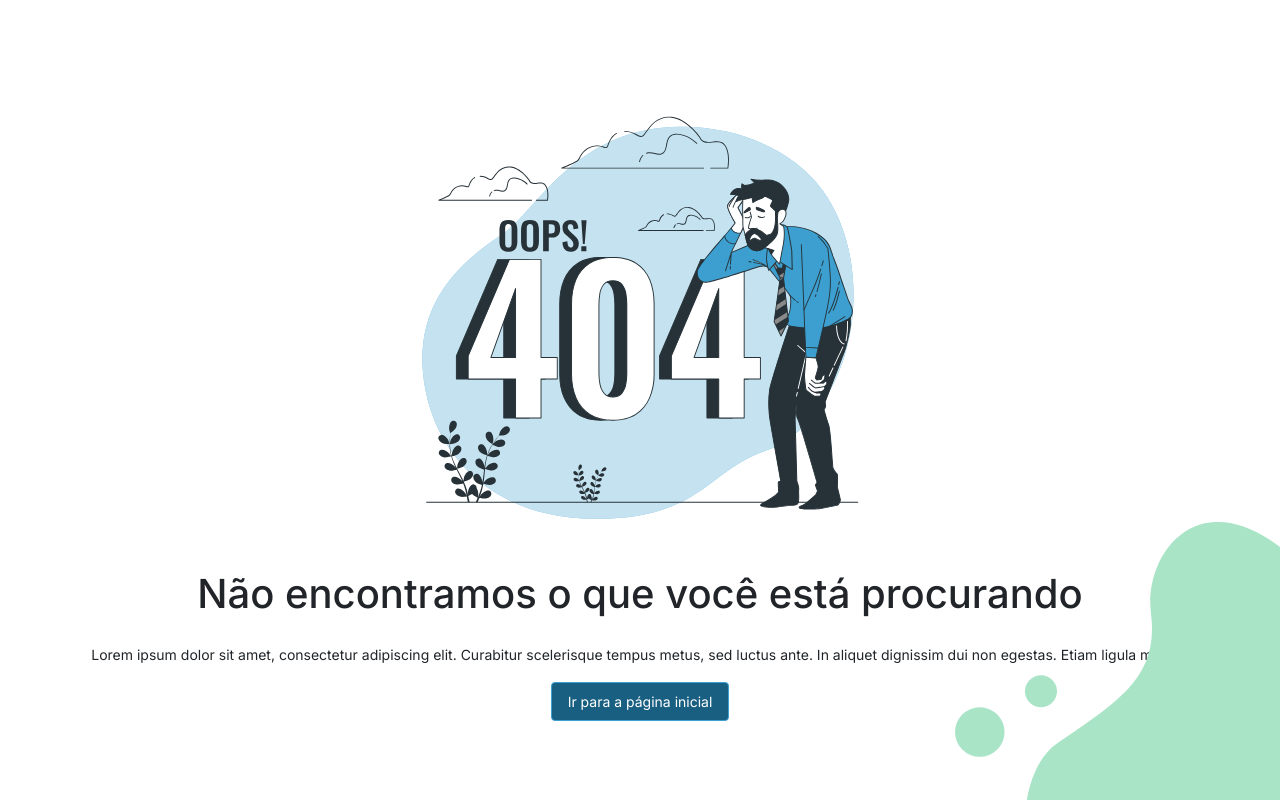
After one commit to Ailton-F/RAV, a Flask app: page /doacoes in a window 1280 px wide. The commit adds this page. Run offline with Flask 2, Linux system fonts and the light colour scheme; parts of the project's set-up code (start-up, migrations or seed data) failed here and were passed over; some libraries are stand-ins or nearby versions.

Commit message:
Error screens added

```diff
--- a/controllers/LoginController.py
+++ b/controllers/LoginController.py
@@ -1,7 +1,6 @@
 from flask import render_template, request, redirect, flash, session, abort
 from flask_login import login_user
 from models import Usuario
-from utils import db
 from google.oauth2 import id_token
 from pip._vendor import cachecontrol
 from google_auth_oauthlib.flow import Flow
--- a/controllers/UserController.py
+++ b/controllers/UserController.py
@@ -36,6 +36,7 @@ class User():
 
     @staticmethod
     def logUserOff():
+        session.clear()
         logout_user()
         if session.get('was_once_logged_in'):
             # prevent flashing automatically logged out message
--- a/main.py
+++ b/main.py
@@ -3,7 +3,7 @@ import os
 import routes
 import json
 
-from flask import Flask, render_template, redirect
+from flask import Flask, render_template, redirect, abort
 from flask_migrate import Migrate
 from google.oauth2 import id_token
 from google_auth_oauthlib.flow import Flow
@@ -28,6 +28,12 @@ app.config['SQLALCHEMY_TRACK_MODIFICATIONS'] = True
 
 db.init_app(app)
 lm.init_app(app)
+@app.errorhandler(404)
+def not_found(e): return render_template('errors/404.html', e=e)
+@app.errorhandler(500)
+def internal(e): return render_template('errors/500.html', e=e)
+@app.errorhandler(403)
+def forbidden(e): return render_template('errors/403.html', e=e)
 
 
 @app.route('/')
--- a/routes/cadastro.py
+++ b/routes/cadastro.py
@@ -8,7 +8,6 @@ cadastro_bl = Blueprint('cadastro', __name__)
 @cadastro_bl.route('/')
 def cadastro(): return cad.getCadPage()
 
-
 @cadastro_bl.route('/google-cad', methods=["POST"])
 def google(): return cad.getGoogleCad()
 
--- /dev/null
+++ b/static/css/error.css
@@ -0,0 +1,11 @@
+.error-container{
+    position: relative;
+    overflow: hidden;
+}
+
+.error-container::after{
+    content: url('/static/img/bottom-r-detail.svg');
+    position: absolute;
+    right: 0;
+    bottom: -1%;
+}
--- a/static/style.css
+++ b/static/style.css
@@ -9,6 +9,7 @@
 @import url("css/cad.css");
 @import url("css/visit.css");
 @import url("css/toasts.css");
+@import url("css/error.css");
 
 
 /*Configs*/
--- /dev/null
+++ b/templates/errors/404.html
@@ -0,0 +1,24 @@
+{% extends 'indexwhf.html' %}
+
+{% block titulo %}
+  Erro 404
+{% endblock %}
+
+{% block conteudo %}
+    <main class="d-flex justify-content-center align-items-center vh-100 flex-column error-container">
+
+        <figure class="text-center">
+            <img src="/static/img/404_error.svg" alt="Erro 404">
+            <figcaption class="text-center my-4">
+                <h1 class="px-5">
+                    Não encontramos o que você está procurando
+                </h1>
+            </figcaption>
+            <small>
+                Lorem ipsum dolor sit amet, consectetur adipiscing elit. Curabitur scelerisque tempus metus, sed luctus ante. In aliquet dignissim dui non egestas. Etiam ligula mauris.
+            </small>
+        </figure>
+
+        <a class="btn btn-cad text-white px-3 py-2" href="/">Ir para a página inicial</a>
+    </main>
+{% endblock %}
--- a/utils.py
+++ b/utils.py
@@ -1,5 +1,19 @@
 from flask_sqlalchemy import SQLAlchemy
 from flask_login import LoginManager
+from geopy.geocoders import Nominatim
 
 lm = LoginManager()
 db = SQLAlchemy()
+loc = Nominatim(user_agent="myGeocoder")
+ceps = [
+    '59133280',
+    # '59014104',
+    # '59022150',
+    # '59123289',
+    # '59108480',
+    # '59022300',
+    # '59124002',
+    # '59135250',
+    # '59014000',
+    # '59115522',
+]
```
Also changed, not shown: controllers/CadController.py (+19 -20 lines), controllers/MapController.py (+20 -1 lines), templates/errors/403.html (added, +24 -0 lines), templates/errors/500.html (added, +24 -0 lines), static/img/403_error.svg (added), static/img/404_error.svg (added), static/img/500_error.svg (added), static/img/bottom-r-detail.svg (added).
